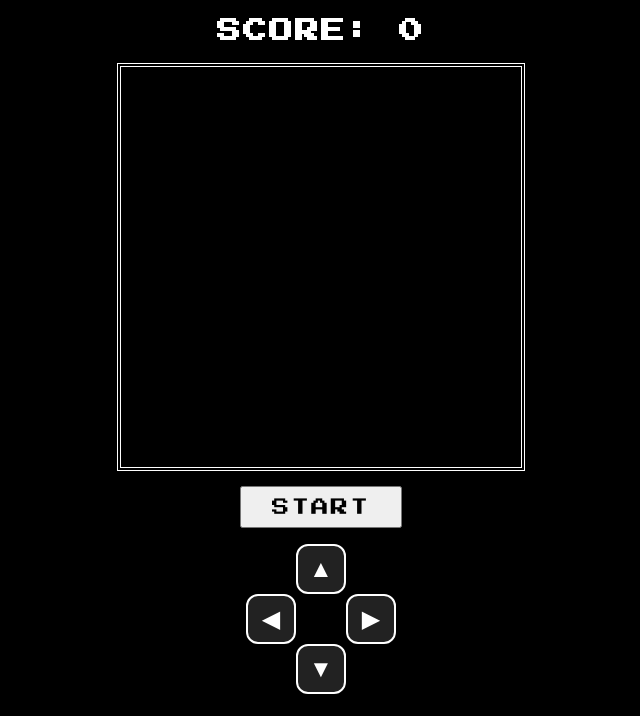
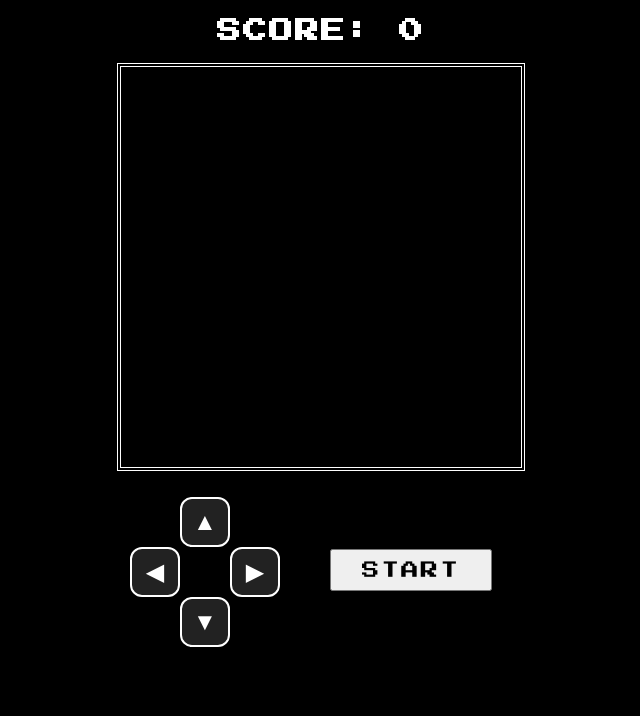
Before and after one commit to paulomarquesti/snakegame, a plain HTML site: page snake-game/src/index.html in a window 1280 px wide. Shown: the part 84-800 px from the top of the page, without its empty margins (319-959 px from the left). Drawn offline with Linux system fonts and the light colour scheme.

Commit message:
Adjust buttons position
Ajustei os botões para ficarem lado a lado

```diff
--- a/snake-game/src/index.html
+++ b/snake-game/src/index.html
@@ -14,15 +14,17 @@
     </div>
     <div id="gameArea">
         <canvas id="gameCanvas" width="400" height="400"></canvas>
-        <div>
+        <br>
+        <div id="controlPanel">
+            <div id="controls">
+                <button class="dir-btn" id="upBtn">▲</button>
+                <button class="dir-btn" id="leftBtn">◀</button>
+                <button class="dir-btn" id="downBtn">▼</button>
+                <button class="dir-btn" id="rightBtn">▶</button>
+            </div>
+            <div>
             <button id="startBtn">START</button>
-        </div>
-        <br>
-        <div id="controls">
-            <button class="dir-btn" id="upBtn">▲</button>
-            <button class="dir-btn" id="leftBtn">◀</button>
-            <button class="dir-btn" id="downBtn">▼</button>
-            <button class="dir-btn" id="rightBtn">▶</button>
+            </div>
         </div>
     </div>
     <script src="game.js"></script>
--- a/snake-game/src/style.css
+++ b/snake-game/src/style.css
@@ -42,6 +42,13 @@ body, h1, .score, #startBtn {
     letter-spacing: 2px;
 }
 
+#controlPanel {
+    display: flex;
+    align-items: center;
+    gap: 70px;
+    margin-top: 10px;
+}
+
 #controls {
     margin-top: 20px;
     width: 110px;
@@ -51,7 +58,6 @@ body, h1, .score, #startBtn {
     justify-content: center;
     align-items: center;
 }
-
 .dir-btn {
     position: absolute;
     width: 50px;
```
